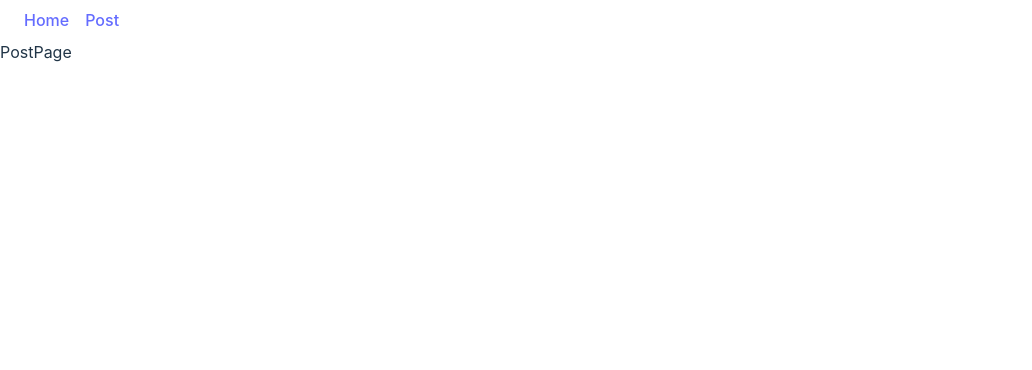
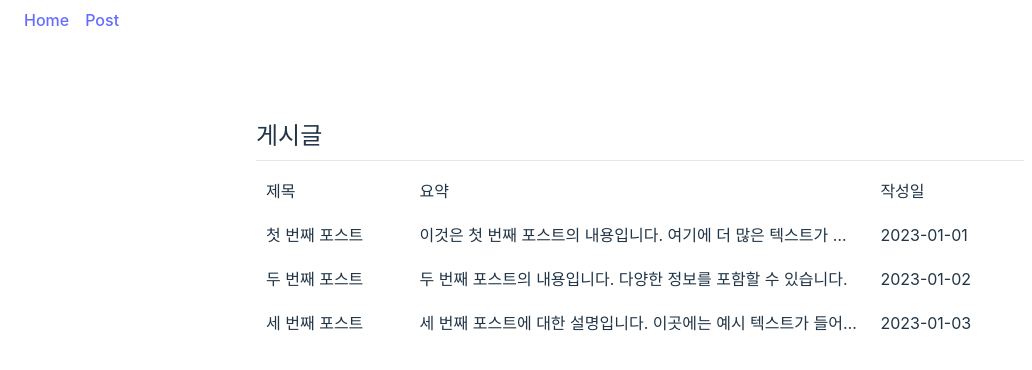
Before and after one commit to Jinyoung2000/my-portfolio-web, a React (Vite) app: page /posts in a window 1280 px wide. Shown: the top 370 px of the page, without its empty margins (0-1032 px from the left). Built offline with nearby package versions, Linux system fonts and the light colour scheme.

Commit message:
feat: mocking post page

```diff
--- a/src/pages/HomePage/data/mock.ts
+++ b/src/pages/HomePage/data/mock.ts
@@ -1,4 +1,5 @@
 import { CareerItem } from 'remotes/models/Career'
+import { Post } from 'remotes/models/Post'
 
 export const contacts: {
 	phoneNumber?: string
@@ -34,3 +35,24 @@ export const careers: CareerItem[] = [
 		},
 	},
 ]
+
+export const posts: Post[] = [
+	{
+		id: 1,
+		title: '첫 번째 포스트',
+		content: '이것은 첫 번째 포스트의 내용입니다. 여기에 더 많은 텍스트가 들어갈 수 있습니다.',
+		createdAt: '2023-01-01',
+	},
+	{
+		id: 2,
+		title: '두 번째 포스트',
+		content: '두 번째 포스트의 내용입니다. 다양한 정보를 포함할 수 있습니다.',
+		createdAt: '2023-01-02',
+	},
+	{
+		id: 3,
+		title: '세 번째 포스트',
+		content: '세 번째 포스트에 대한 설명입니다. 이곳에는 예시 텍스트가 들어갑니다.',
+		createdAt: '2023-01-03',
+	},
+]
--- a/src/pages/HomePage/index.tsx
+++ b/src/pages/HomePage/index.tsx
@@ -13,7 +13,7 @@ import { careers, contacts, sites } from './data/mock'
 const HomePage = () => {
 	const careerSectionRef = useRef<HTMLElement>(null)
 	return (
-		<section className="px-[20%]">
+		<div className="px-[20%]">
 			<Spacing size={80} />
 			<Profile name="성진영" job="Frontend Developer" />
 			<Spacing size={40} />
@@ -30,7 +30,7 @@ const HomePage = () => {
 				<Introduction />
 				{isNotNil(careers) && <Career ref={careerSectionRef} careers={careers} />}
 			</Separated>
-		</section>
+		</div>
 	)
 }
 
--- a/src/pages/PostPage/index.tsx
+++ b/src/pages/PostPage/index.tsx
@@ -1,5 +1,55 @@
+import Section from '@components/Section'
+import { Spacing } from '@components/base'
+import { posts } from 'pages/HomePage/data/mock'
+import { Post } from 'remotes/models/Post'
+
+import styled from '@emotion/styled'
+
 const PostPage = () => {
-	return <div>PostPage</div>
+	return (
+		<div className="px-[20%]">
+			<Spacing size={80} />
+			<Section>
+				<Section.Title>게시글</Section.Title>
+				<Section.Content>
+					<PostList posts={posts} />
+				</Section.Content>
+			</Section>
+		</div>
+	)
 }
 
 export default PostPage
+
+const PostList = ({ posts }: { posts: Post[] }) => {
+	return (
+		<Table className="table-fixed w-full">
+			<thead>
+				<tr>
+					<th className="w-[20%]">제목</th>
+					<th className="w-[60%]">요약</th>
+					<th className="w-[20%]">작성일</th>
+				</tr>
+			</thead>
+			<tbody>
+				{posts.map((post) => (
+					<tr key={post.id}>
+						<td>{post.title}</td>
+						<td className="text-ellipsis overflow-hidden whitespace-nowrap">{post.content}</td>
+						<td>{post.createdAt}</td>
+					</tr>
+				))}
+			</tbody>
+		</Table>
+	)
+}
+
+const Table = styled.table`
+	th {
+		text-align: left;
+	}
+	th,
+	td {
+		padding: 10px;
+	}
+`
--- /dev/null
+++ b/src/remotes/models/Post.ts
@@ -0,0 +1,6 @@
+export interface Post {
+	id: number
+	title: string
+	content: string
+	createdAt: string
+}
```
